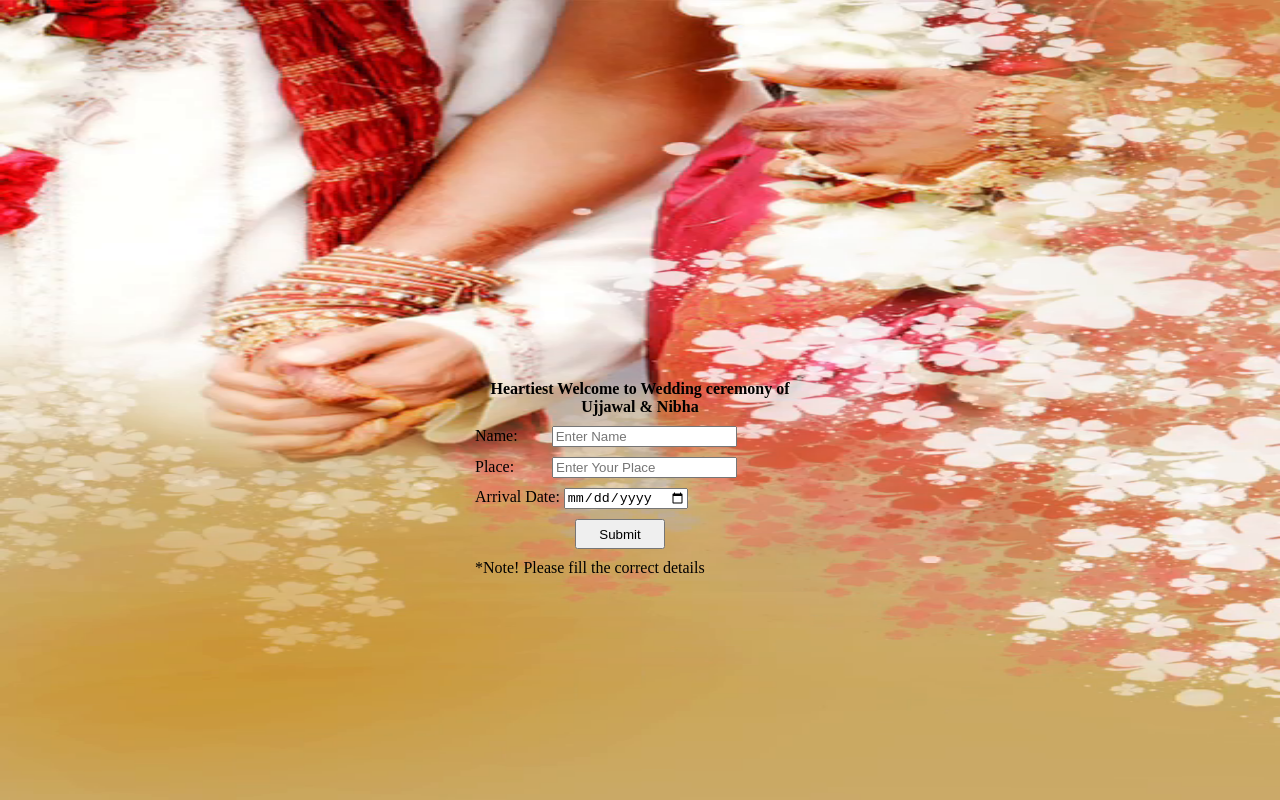
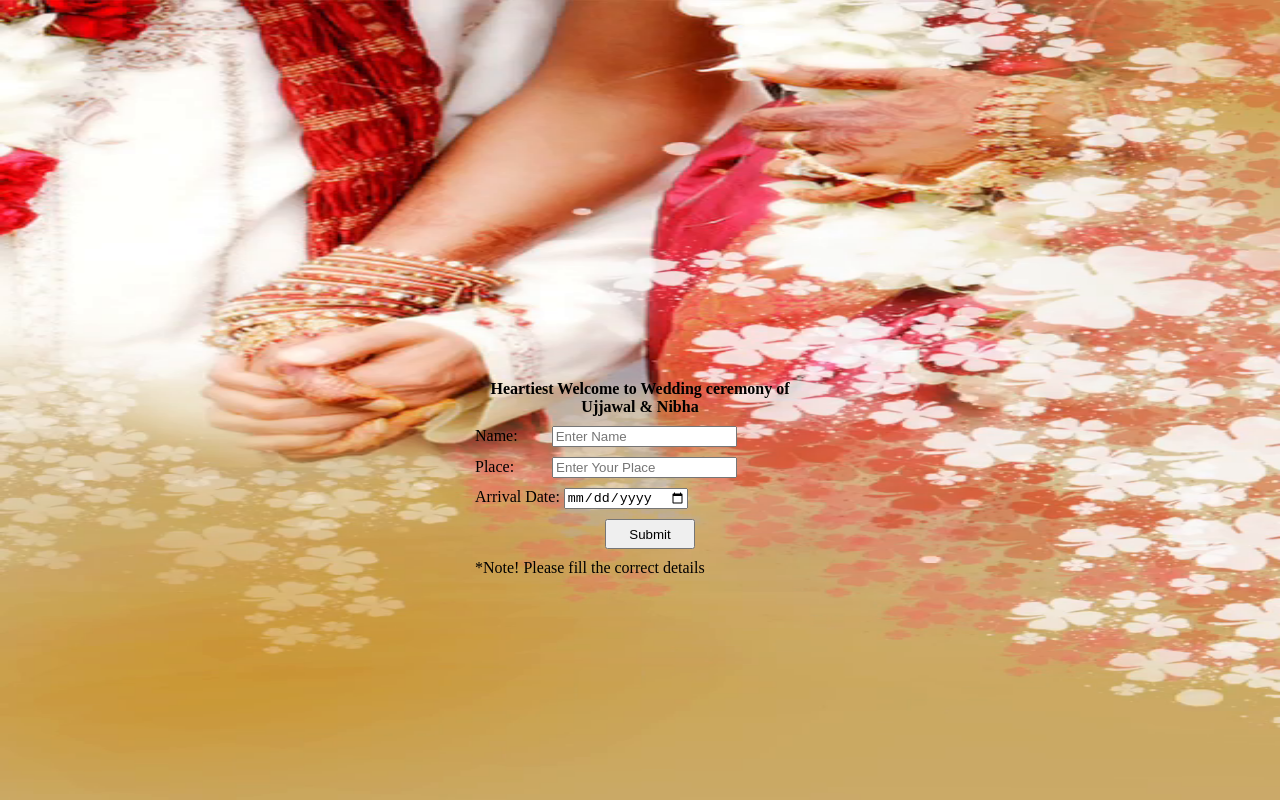
Before and after one commit to ujjawal341/weddingInv, a plain HTML site: page index.html in a window 1280 px wide. Drawn offline with Linux system fonts and the light colour scheme.

Commit message:
updated submit margin

```diff
--- a/index.css
+++ b/index.css
@@ -27,7 +27,7 @@
   margin-left: 34px;
 }
 #send-submit {
-  margin-left: 110px;
+  margin-left: 140px;
   height: 30px;
   width: 90px;
 }
```
